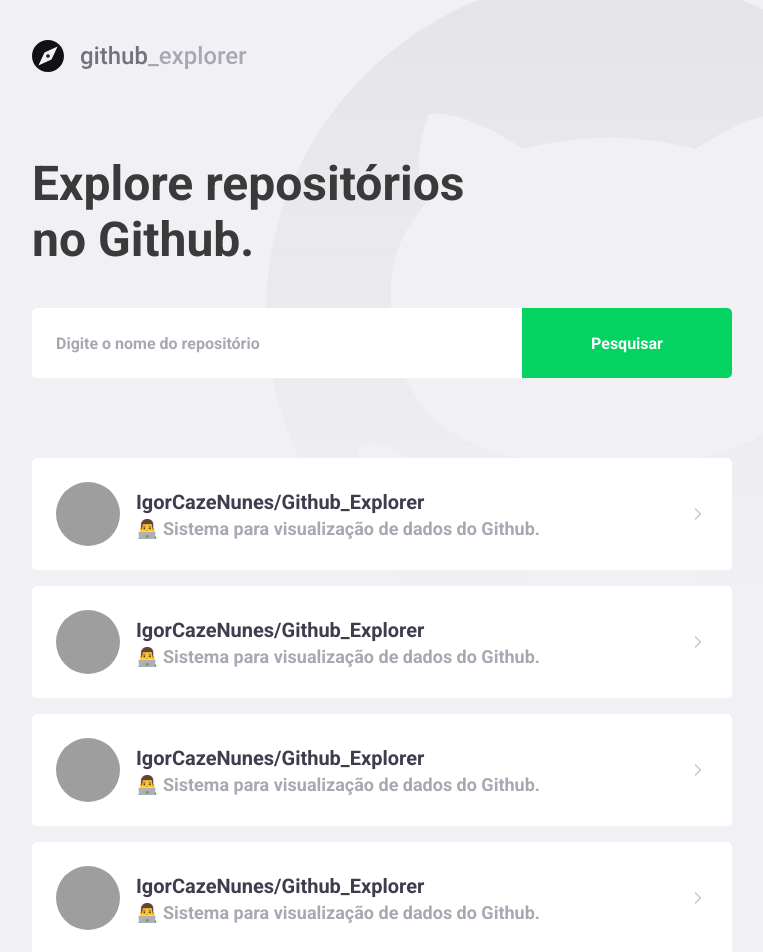
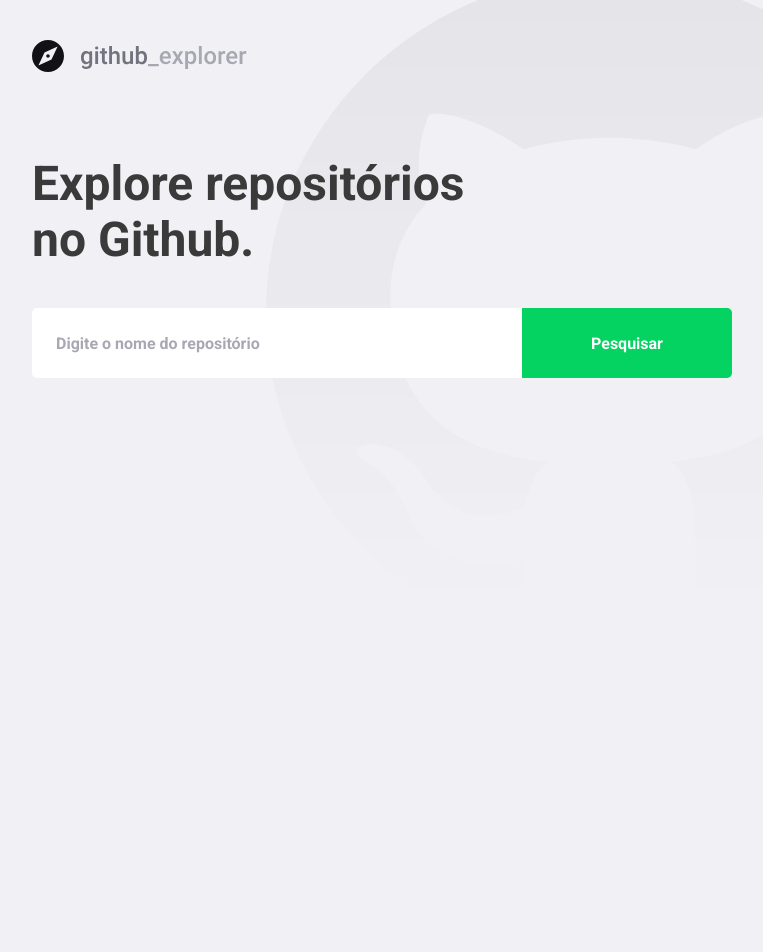
Before and after one commit to IgorCazeNunes/Github-Explorer, a React (Create React App) app: page / in a window 1280 px wide. Shown: the top 952 px of the page, without its empty margins (148-911 px from the left). After the commit the page ends 800 px from the top, so only its background shows below. Built offline with nearby package versions, Linux system fonts and the light colour scheme; grey boxes are pictures that could not be loaded.

Commit message:
Feat: Adicionado conexão com a api do github para pesquisar repositorios existentes.

```diff
--- a/package.json
+++ b/package.json
@@ -10,6 +10,7 @@
     "@types/node": "^12.0.0",
     "@types/react": "^16.9.53",
     "@types/react-dom": "^16.9.8",
+    "axios": "^0.21.1",
     "polished": "^4.0.5",
     "react": "^17.0.1",
     "react-dom": "^17.0.1",
--- a/src/pages/Dashboard/index.tsx
+++ b/src/pages/Dashboard/index.tsx
@@ -1,77 +1,70 @@
-import React from 'react';
+/* eslint-disable camelcase */
+import React, { FormEvent, useState } from 'react';
 import { FiChevronRight } from 'react-icons/fi';
+
+import api from '../../services/api';
 
 import logoImg from '../../assets/logo.svg';
 
 import { Title, Form, Repositories } from './styles';
 
+interface Repository {
+  full_name: string;
+  description: string;
+  owner: {
+    login: string;
+    avatar_url: string;
+  };
+}
+
 const Dashboard: React.FC = () => {
+  const [newRepo, setNewRepo] = useState('');
+  const [repositories, setRepositories] = useState<Repository[]>([]);
+
+  async function handleAddRepository(
+    event: FormEvent<HTMLFormElement>,
+  ): Promise<void> {
+    event.preventDefault();
+
+    const response = await api.get<Repository>(`repos/${newRepo}`);
+
+    const repository = response.data;
+
+    setRepositories([...repositories, repository]);
+
+    setNewRepo('');
+  }
+
   return (
     <>
       <img src={logoImg} alt="Github Explorer" />
       <Title>Explore repositórios no Github.</Title>
 
-      <Form action="">
-        <input placeholder="Digite o nome do repositório" />
+      <Form onSubmit={handleAddRepository}>
+        <input
+          value={newRepo}
+          onChange={e => setNewRepo(e.target.value)}
+          placeholder="Digite o nome do repositório"
+        />
         <button type="submit">Pesquisar</button>
       </Form>
 
       <Repositories>
-        <a href="teste">
+        {repositories.map(repository => (
+          <a key={repository.full_name} href="teste">
             <img
-            src="https://avatars0.githubusercontent.com/u/30866274?s=460&u=88fdd8b1aeefaadaafd33196f451061e3e7b4574&v=4"
-            alt="Igor Cazé"
+              src={repository.owner.avatar_url}
+              alt={repository.owner.login}
             />
 
             <div>
-            <strong>IgorCazeNunes/Github_Explorer</strong>
-            <p>👨‍💻 Sistema para visualização de dados do Github.</p>
+              <strong>{repository.full_name}</strong>
+              <p>{repository.description}</p>
             </div>
 
             <FiChevronRight size={20} />
           </a>
-
-        <a href="teste">
-          <img
-            src="https://avatars0.githubusercontent.com/u/30866274?s=460&u=88fdd8b1aeefaadaafd33196f451061e3e7b4574&v=4"
-            alt="Igor Cazé"
-          />
-
-          <div>
-            <strong>IgorCazeNunes/Github_Explorer</strong>
-            <p>👨‍💻 Sistema para visualização de dados do Github.</p>
-          </div>
-
-          <FiChevronRight size={20} />
-        </a>
-
-        <a href="teste">
-          <img
-            src="https://avatars0.githubusercontent.com/u/30866274?s=460&u=88fdd8b1aeefaadaafd33196f451061e3e7b4574&v=4"
-            alt="Igor Cazé"
-          />
-
-          <div>
-            <strong>IgorCazeNunes/Github_Explorer</strong>
-            <p>👨‍💻 Sistema para visualização de dados do Github.</p>
-          </div>
-
-          <FiChevronRight size={20} />
-        </a>
-
-        <a href="teste">
-          <img
-            src="https://avatars0.githubusercontent.com/u/30866274?s=460&u=88fdd8b1aeefaadaafd33196f451061e3e7b4574&v=4"
-            alt="Igor Cazé"
-          />
-
-          <div>
-            <strong>IgorCazeNunes/Github_Explorer</strong>
-            <p>👨‍💻 Sistema para visualização de dados do Github.</p>
-          </div>
-
-          <FiChevronRight size={20} />
-        </a>
+        ))}
       </Repositories>
     </>
   );
--- a/src/pages/Dashboard/styles.ts
+++ b/src/pages/Dashboard/styles.ts
@@ -85,7 +85,9 @@ export const Repositories = styled.div`
     }
 
     div {
-      margin-left: 16px;
+      margin: 0 16px;
+
+      flex: 1;
 
       strong {
         font-size: 20px;
--- /dev/null
+++ b/src/services/api.ts
@@ -0,0 +1,7 @@
+import axios from 'axios';
+
+const api = axios.create({
+  baseURL: 'https://api.github.com',
+});
+
+export default api;
```
Also changed, not shown: 2 other files (tests, documents, lock files or other folders). Lines whose indentation alone changed are shown as unchanged.
